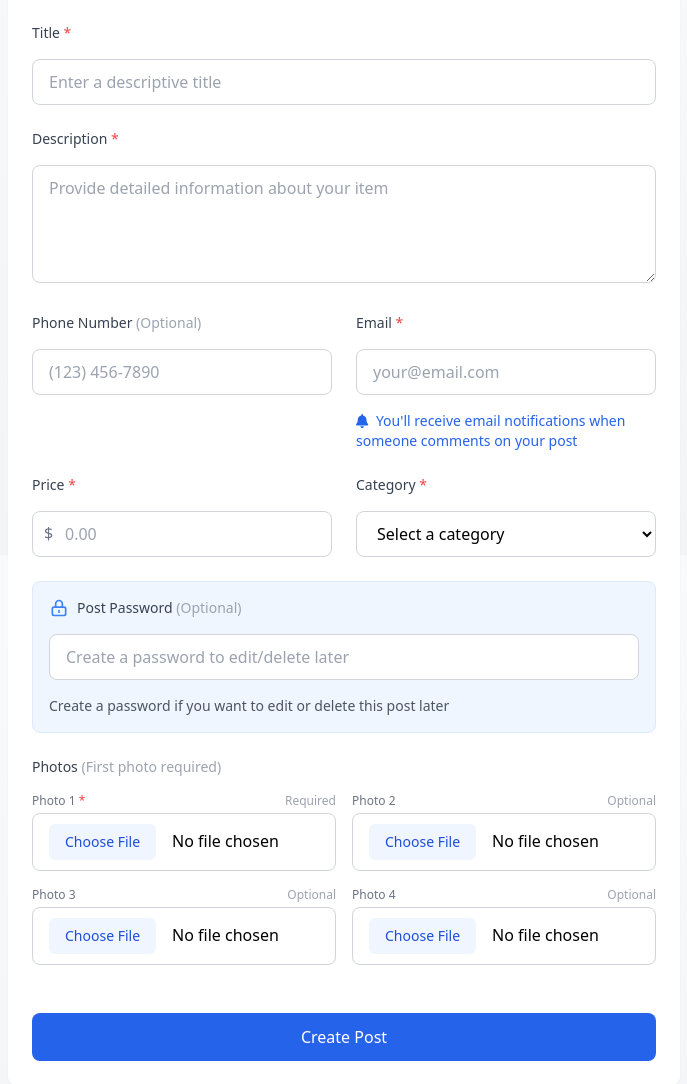
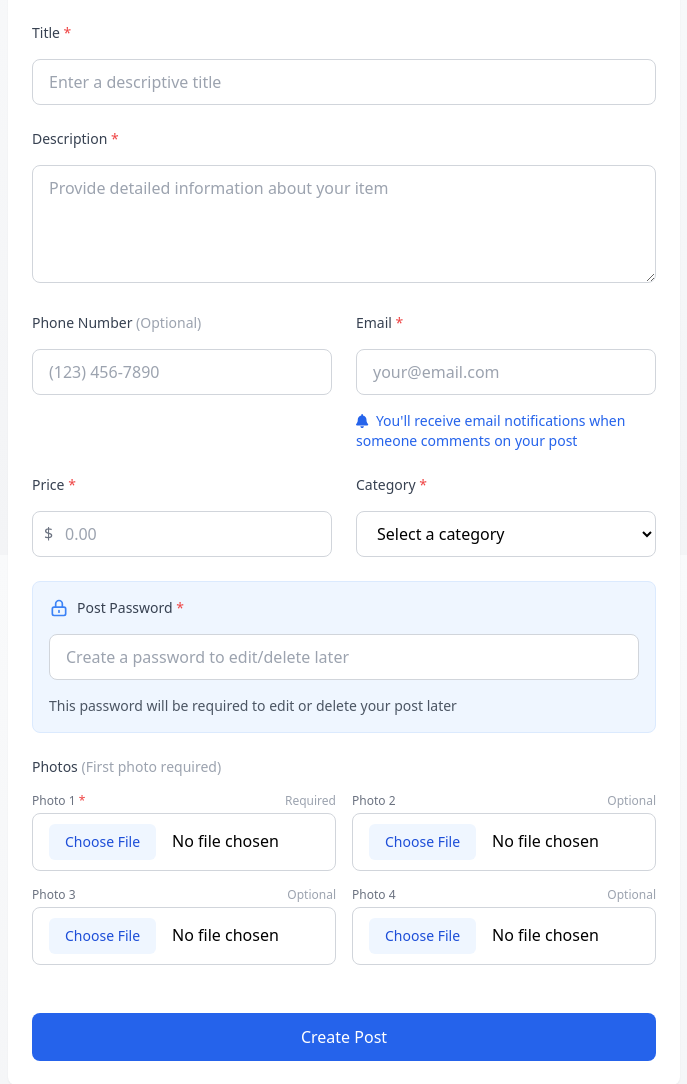
Before and after one commit to cnichols1734/bdmb_marketplace, a Flask app: page /create_post in a window 1280 px wide. Shown: the part 245-1329 px from the top of the page, without its empty margins (296-983 px from the left). Run offline with Flask 3, Linux system fonts and the light colour scheme; some libraries are stand-ins or nearby versions.

Commit message:
updated create_post.html to make post passowrd required

```diff
--- a/templates/create_post.html
+++ b/templates/create_post.html
@@ -114,24 +114,25 @@
                 </div>
             </div>
 
-            <!-- Post Password Section -->
+            <!-- Updated Post Password Section -->
             <div class="bg-blue-50 rounded-lg p-4 space-y-4 border border-blue-100">
                 <div class="flex items-center space-x-2">
                     <svg class="w-5 h-5 text-blue-500" fill="none" stroke="currentColor" viewBox="0 0 24 24">
                         <path stroke-linecap="round" stroke-linejoin="round" stroke-width="2" d="M12 15v2m-6 4h12a2 2 0 002-2v-6a2 2 0 00-2-2H6a2 2 0 00-2 2v6a2 2 0 002 2zm10-10V7a4 4 0 00-8 0v4h8z" />
                     </svg>
                     <label for="post_password" class="block text-sm font-medium text-gray-700">
-                        Post Password <span class="text-gray-400 font-normal">(Optional)</span>
+                        Post Password <span class="text-red-500">*</span>
                     </label>
                 </div>
                 <input
                     type="text"
                     id="post_password"
                     name="post_password"
+                    required
                     class="w-full border border-gray-300 rounded-lg px-4 py-2.5 focus:outline-none focus:ring-2 focus:ring-blue-500 focus:border-transparent transition-colors bg-white"
                     placeholder="Create a password to edit/delete later"
                 >
-                <p class="text-sm text-gray-600">Create a password if you want to edit or delete this post later</p>
+                <p class="text-sm text-gray-600">This password will be required to edit or delete your post later</p>
             </div>
 
             <!-- Photos Section -->
--- a/templates/index.html
+++ b/templates/index.html
@@ -196,6 +196,7 @@
                             <img
                                 src="{{ url_for('static', filename='uploads/' + post.photos[0].filename) }}"
                                 alt="Post image"
+                                loading="lazy"
                                 class="w-16 h-16 object-cover rounded"
                             >
                         </a>
```
Also changed, not shown: instance/new_database_V4.db.
